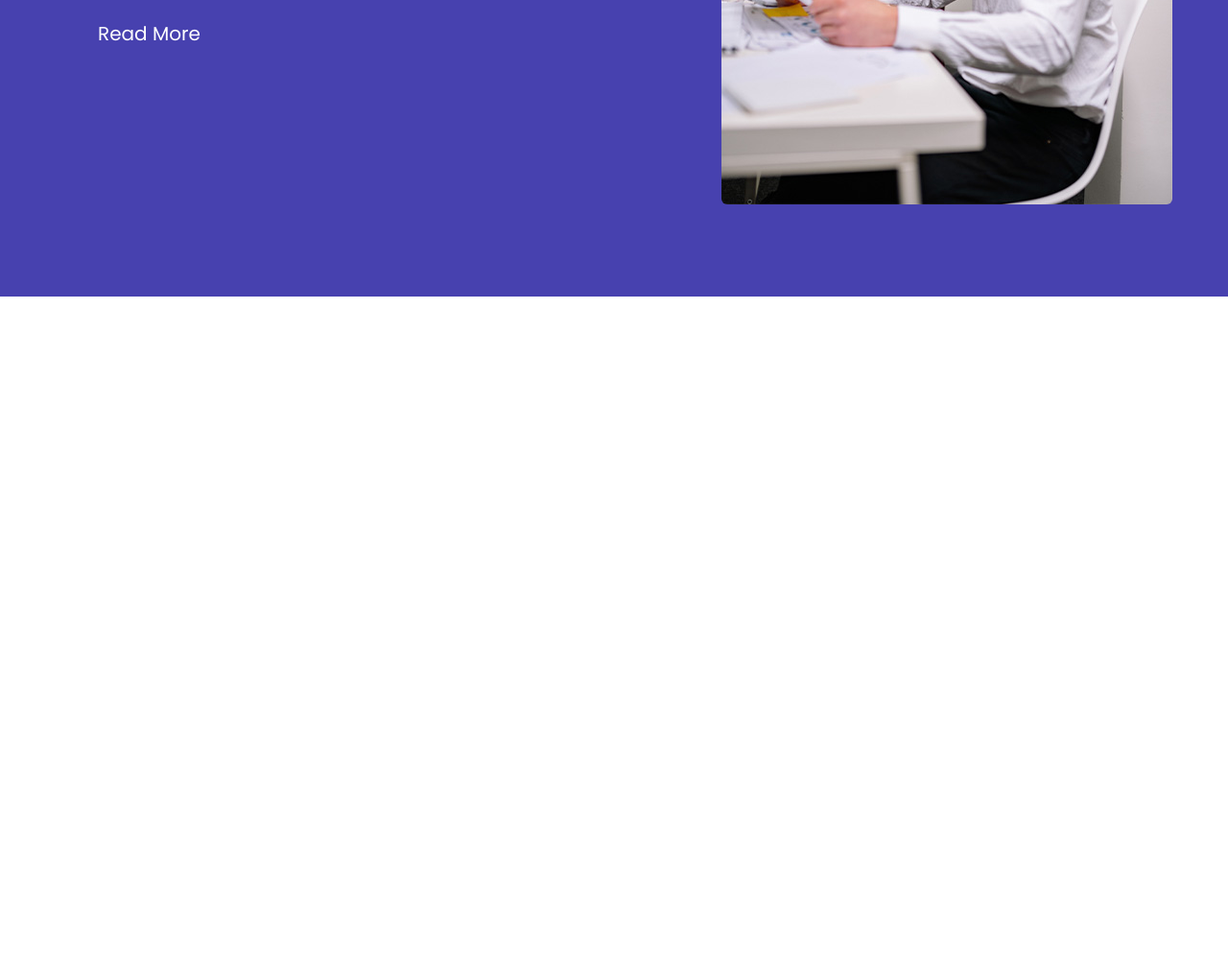
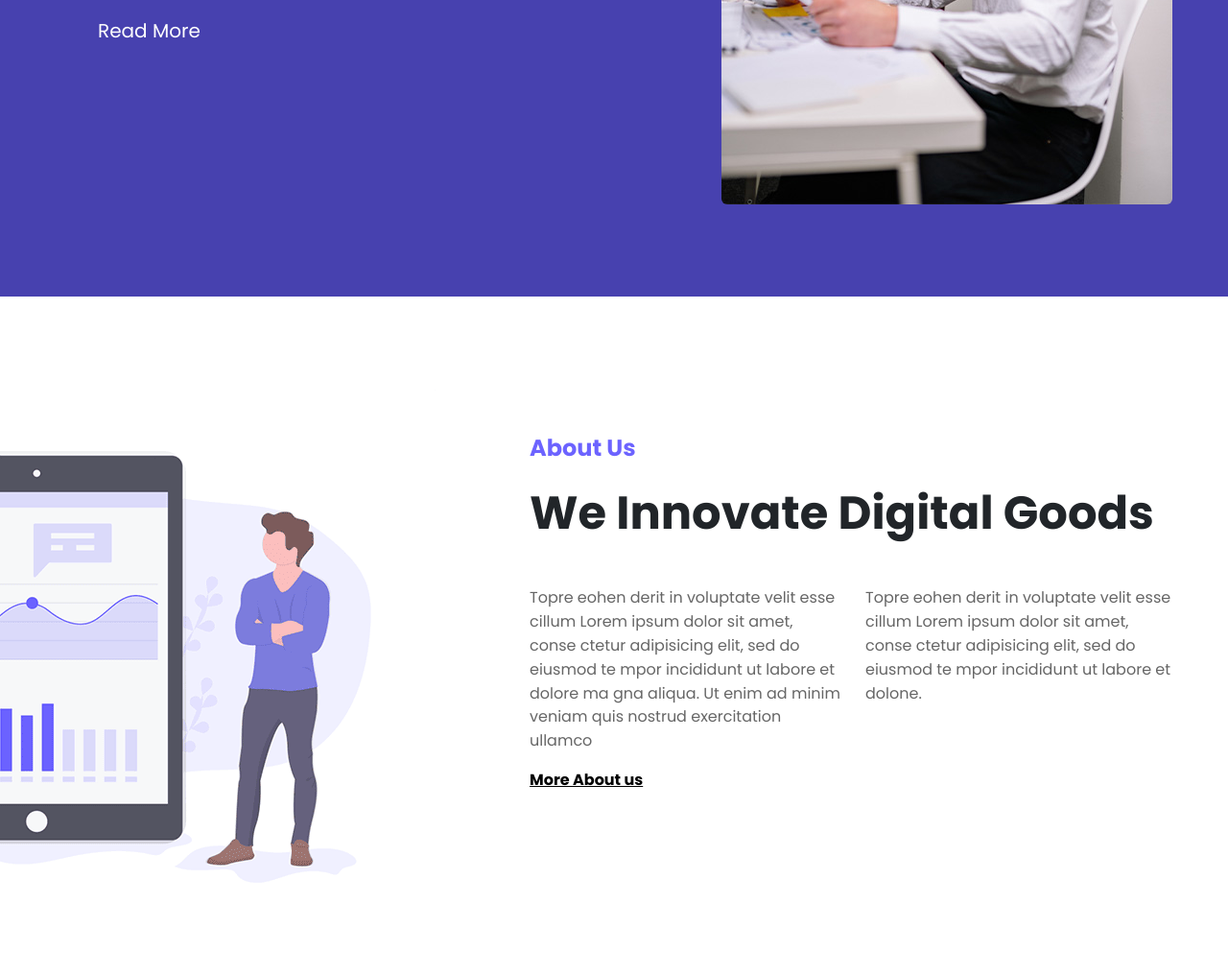
Before and after one commit to nemaajybi/2050-Bootstrap-landing-Page, a plain HTML site: page index.html in a window 1280 px wide. Shown: the part 576-1592 px from the top of the page at 96% size. Before the commit the page ends 885 px from the top, so only its background shows below. Drawn offline with nearby package versions, Linux system fonts and the light colour scheme.

Commit message:
add about us section

```diff
--- a/css/style.css
+++ b/css/style.css
@@ -39,3 +39,25 @@ body{
     padding: 15px 50px;
     border-radius: 35px;
 }
+.about-image{
+margin-left: -340px;
+}
+.sub-title{
+    color: #6c63ff;
+font-weight: 700;
+font-size: 24px;
+}
+.title-style{
+    font-weight: 700;
+    font-size: 48px;
+
+}
+.main-style{
+    color: #666666;
+    line-height: 1.55;
+}
+.link-style{
+    color: black;
+    font-weight: 700;
+
+}
--- a/index.html
+++ b/index.html
@@ -64,6 +64,28 @@
         </div>
       </section>
       <!--banner end-->
+      <!--about us star-->
+      <div class="container py-5">
+        <div class="row py-5">
+          <div class="col-lg-5">
+            <img class="about-image" src="images/about.png" alt="">
+          </div>
+                <div class="col-lg-7">
+                  <h4 class="sub-title mt-5">About Us</h4>
+                    <h1 class="title-style mb-5 mt-4">We Innovate Digital Goods</h1>
+                    <div class="row">
+                    <div class="col-lg-6">
+                      <p class="main-style">Topre eohen derit in voluptate velit esse cillum Lorem ipsum dolor sit amet, conse ctetur adipisicing elit, sed do eiusmod te mpor incididunt ut labore et dolore ma gna aliqua. Ut enim ad minim veniam quis nostrud exercitation ullamco</p>
+                    </div>
+                    <div class="col-lg-6">
+                      <p class="main-style">Topre eohen derit in voluptate velit esse cillum Lorem ipsum dolor sit amet, conse ctetur adipisicing elit, sed do eiusmod te mpor incididunt ut labore et dolone.</p>
+                    </div>
+                </div>
+                <a class="link-style">More About us</a>
+              </div>
+            </div>
+      </div>
+
     </body>
 </html>
 </div>
```
Also changed, not shown: images/about.png (added).
